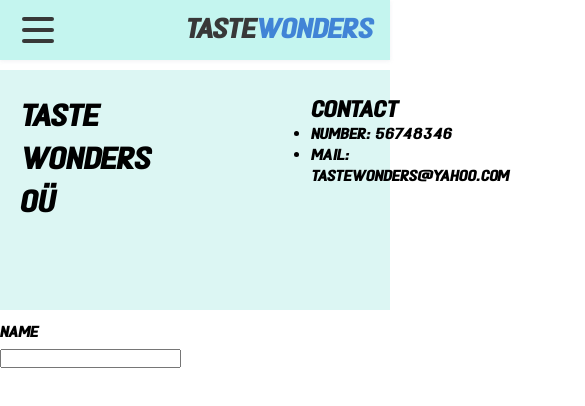
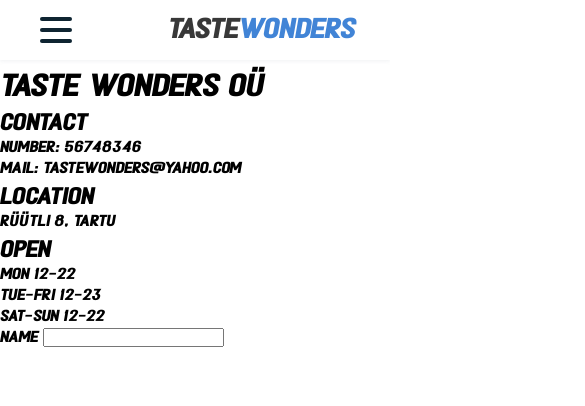
Before and after one commit to KangaruZoo/Lehek-lg, a plain HTML site: page contact.html in a window 390 px wide. Shown: the top 406 px of the page, 585 px wide, since content can reach past the window. Drawn offline with Linux system fonts and the light colour scheme.

Commit message:
style changes

```diff
--- a/css/style.css
+++ b/css/style.css
@@ -18,15 +18,13 @@ body {
 
 .container {
   max-width: 1050px;
-  width: 99%;
+  width: 90%;
   margin: auto;
-
 }
 
 .navbar {
   width: 100%;
   box-shadow: 0 1px 4px rgb(146 161 176 / 15%);
-  background-color: hsla(173, 70%, 55%, 0.3);
 }
 
 .nav-container {
@@ -46,7 +44,7 @@ body {
 
 .navbar .nav-container a {
   text-decoration: none;
-  color: #383838;
+  color: #0e2431;
   font-weight: 500;
   font-size: 1.2rem;
   padding: 0.7rem;
@@ -92,7 +90,7 @@ body {
   height: 4px;
   width: 100%;
   border-radius: 10px;
-  background: #383838;
+  background: #0e2431;
 }
 
 .nav-container .hamburger-lines .line1 {
@@ -111,6 +109,7 @@ body {
 
 .navbar .menu-items {
   padding-top: 120px;
+  box-shadow: inset 0 0 2000px rgba(255, 255, 255, .5);
   height: 100vh;
   width: 100%;
   transform: translate(-150%);
@@ -151,19 +150,7 @@ body {
 .nav-container input[type="checkbox"]:checked ~ .hamburger-lines .line3 {
   transform: rotate(-45deg);
 }
-.main {
-  display:flex;
-  gap: 160px;
-  background-color: hsla(173, 60%, 72%, 0.3);
-  padding: 20px;
-  margin-top: 10px;
-  margin-bottom: 10px;
+
+.nav-container input[type="checkbox"]:checked ~ .logo{
+  display: none;
 }
-.list-container {
-  display:table-column;
-  max-width: 99%;
-}
-.form-group label {
-  display:block;
-  margin-bottom: 5px;
-}
```
Also changed, not shown: home.html (added, +34 -0 lines).
